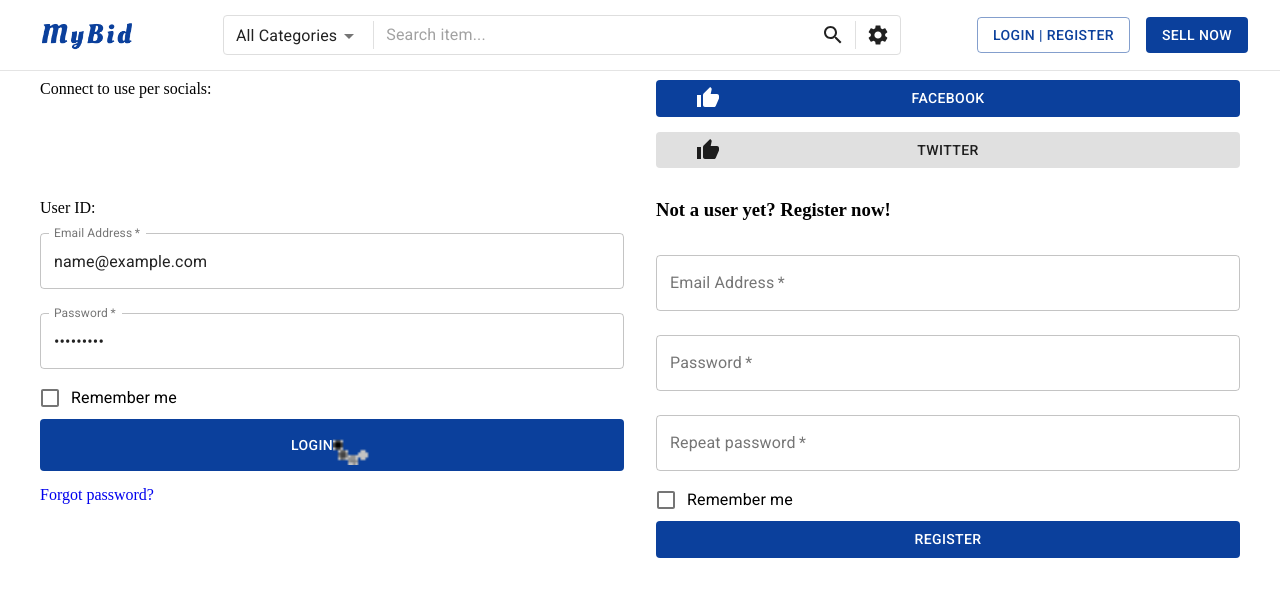
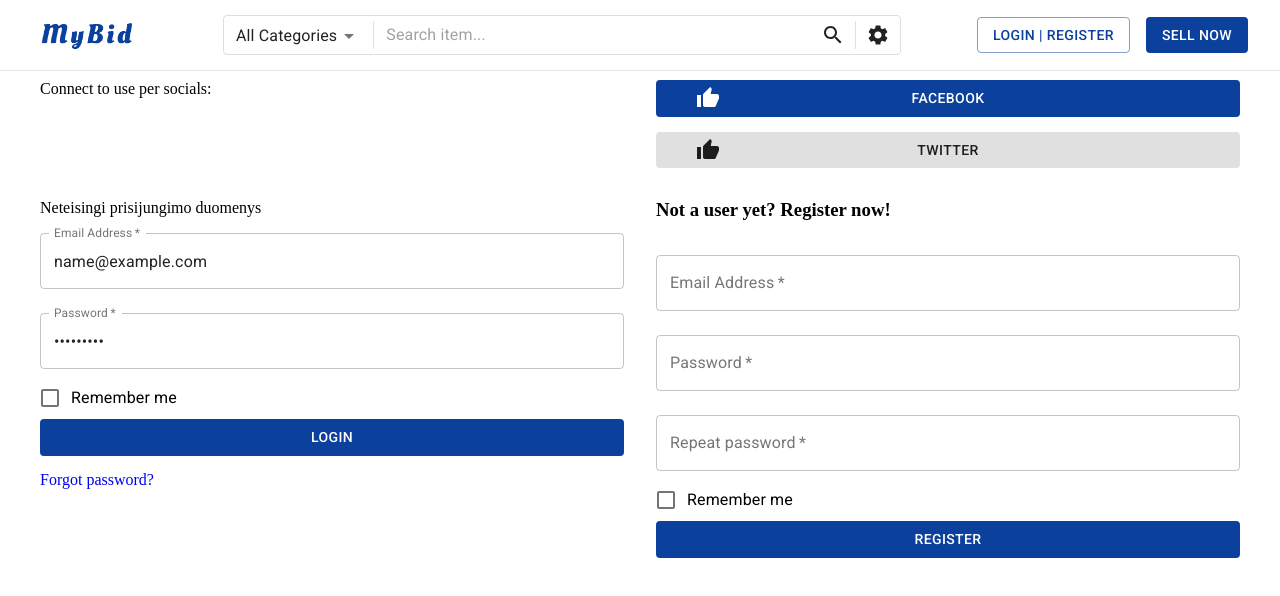
Before and after one commit to aurimasbachanovicius/auction, a React (Create React App) app: page /signup in a window 1280 px wide. Both pictures are taken after typing "name@example.com", "Sample123" into the empty fields and a click on the button "LOGIN". Shown: the top 596 px of the page. Built offline with nearby package versions, Linux system fonts and the light colour scheme.

Commit message:
some play with states

```diff
--- a/src/actions/user.actions.jsx
+++ b/src/actions/user.actions.jsx
@@ -1,3 +1,5 @@
+import validateLogin from '../services/userLoginValidator';
+
 export const REGISTER_USER = 'REGISTER_USER';
 
 export const USER_LOGIN_REQUEST = 'USER_LOGIN_REQUEST';
@@ -13,13 +15,12 @@
   return dispatch => {
     dispatch(request(email));
 
-    setTimeout(() => {
-      dispatch(success(email));
-    }, 1000);
+    if (validateLogin(email, password) === false) {
+      dispatch(failure('Neteisingi prisijungimo duomenys'));
+      return;
+    }
 
-    setTimeout(() => {
-      dispatch(failure('error string'));
-    }, 10000);
+    dispatch(success(email));
   };
 };
 
--- a/src/containers/AuthenticateUser.jsx
+++ b/src/containers/AuthenticateUser.jsx
@@ -35,12 +35,13 @@
   }
 
   render() {
-    const { loggingIn } = this.props;
+    const { error, loggingIn, loggedIn } = this.props;
     const { email, password } = this.state;
 
     return (
       <React.Fragment>
-        User ID:
+        {error && <p>{error}</p>}
+        {loggedIn && <span style={{ color: 'green' }}>Logged In</span>}
         <Login
           onSubmit={this.handleSubmit}
           onChange={this.handleChange}
@@ -54,16 +55,25 @@
 }
 
 function mapStateToProps(state) {
-  const { loggingIn } = state.userAuthentication;
+  const { loggingIn, error, loggedIn } = state.userAuthentication;
 
   return {
-    loggingIn
+    loggingIn,
+    error,
+    loggedIn
   };
 }
 
+AuthenticateUser.defaultProps = {
+  error: null,
+  loggedIn: false
+};
+
 AuthenticateUser.propTypes = {
   dispatch: PropTypes.func.isRequired,
-  loggingIn: PropTypes.bool.isRequired
+  loggingIn: PropTypes.bool.isRequired,
+  error: PropTypes.string,
+  loggedIn: PropTypes.bool
 };
 
 export default connect(mapStateToProps)(AuthenticateUser);
--- a/src/reducers/user.reducers.jsx
+++ b/src/reducers/user.reducers.jsx
@@ -5,16 +5,16 @@
   USER_LOGIN_ERROR
 } from '../actions/user.actions';
 
-const initialState = { user: null, loggingIn: false, loggedIn: false };
+const initialState = { user: null, loggingIn: false, loggedIn: false, error: null };
 
 const userAuthentication = (state = initialState, action) => {
   switch (action.type) {
     case USER_LOGIN_REQUEST:
-      return { ...state, loggingIn: true };
+      return { ...state, loggedIn: false, loggingIn: true };
     case USER_LOGIN_SUCCESS:
-      return { ...state, loggedIn: true };
+      return { ...state, loggedIn: true, loggingIn: false, error: null };
     case USER_LOGIN_ERROR:
-      return { ...state, loggingIn: false };
+      return { ...state, loggedIn: false, loggingIn: false, error: action.error };
     case REGISTER_USER:
       return { id: action.id };
     default:
--- /dev/null
+++ b/src/services/userLoginValidator.jsx
@@ -0,0 +1,3 @@
+const validateLogin = (username, password) => username === 'admin' && password === 'admin';
+
+export default validateLogin;
```
